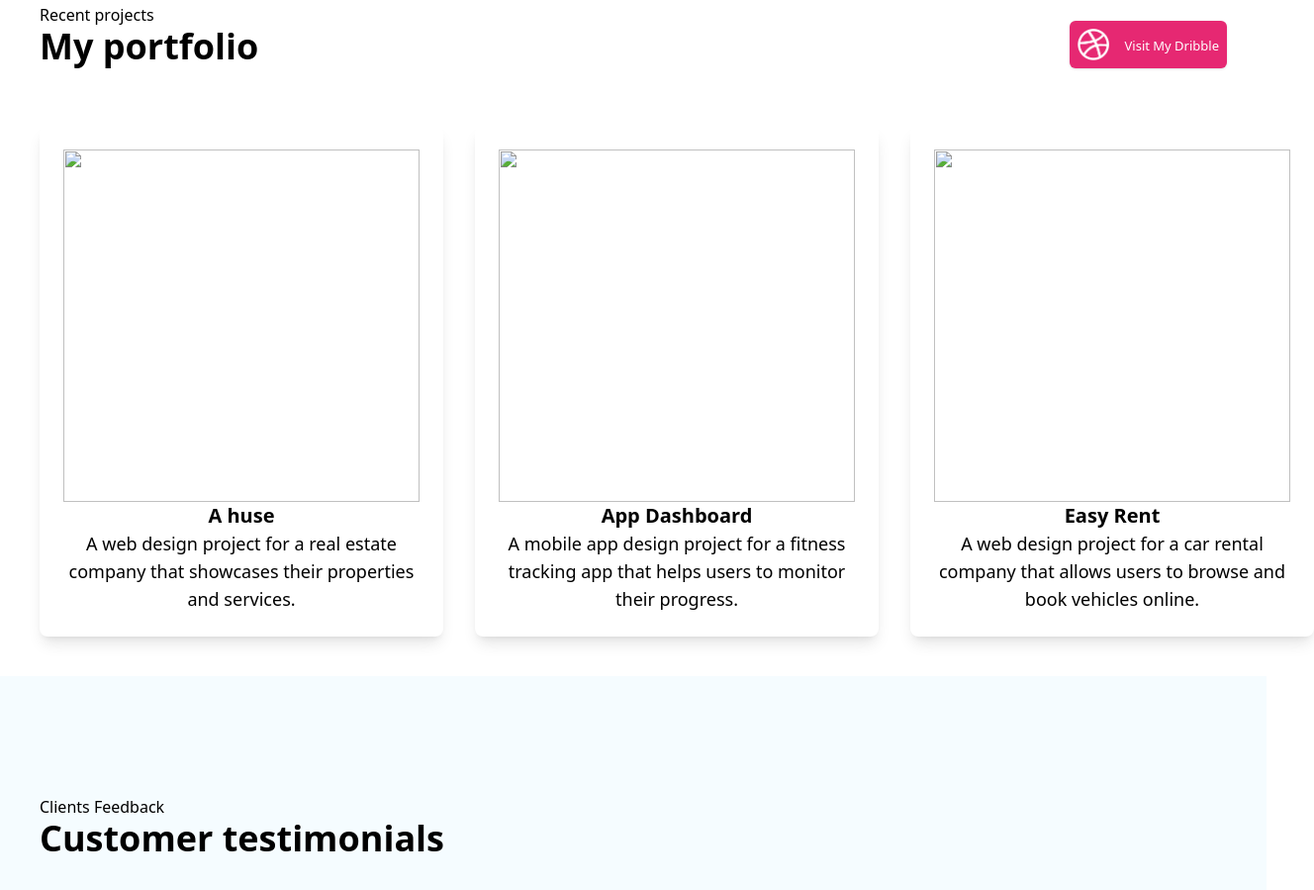
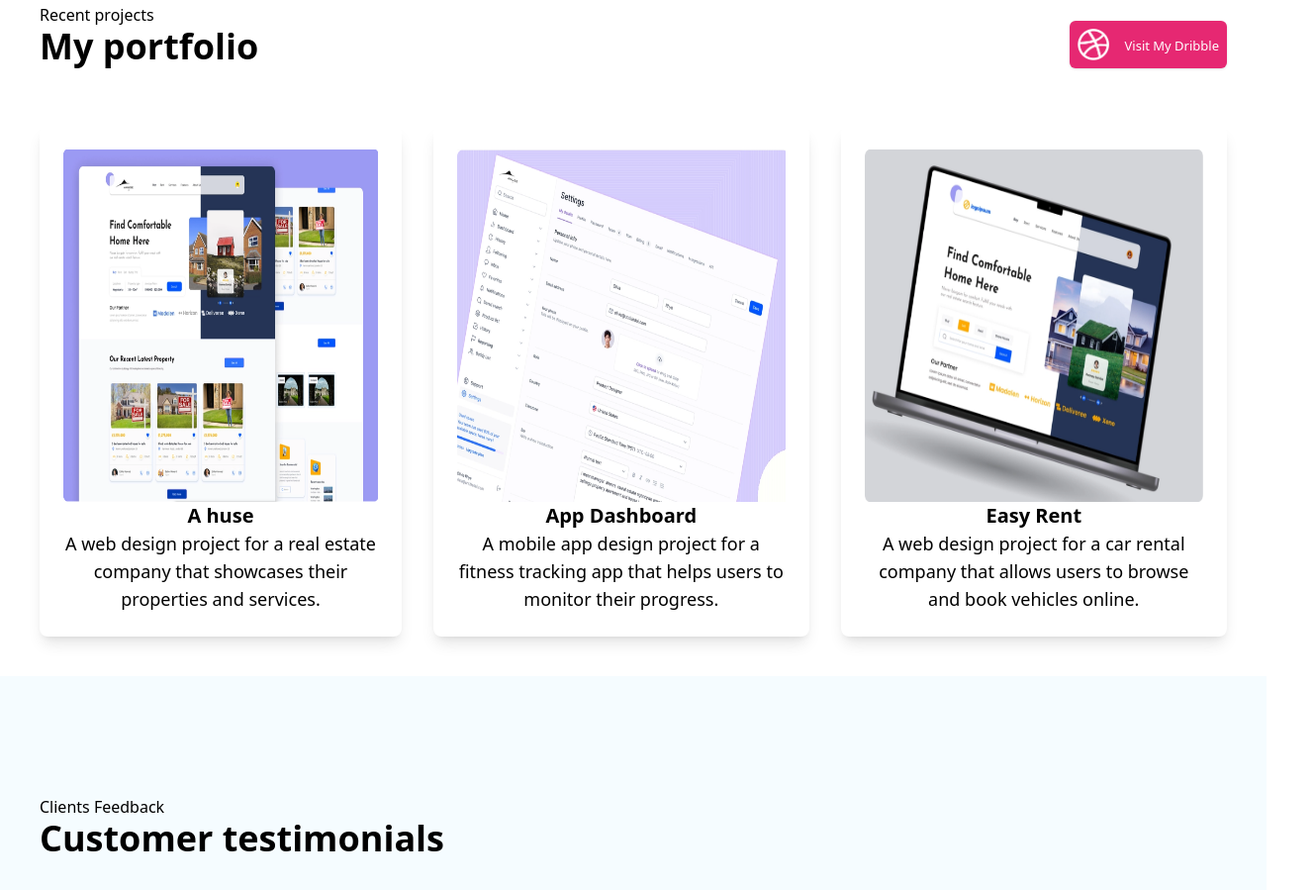
Before and after one commit to hasib-dev-20/tailwind-pro-pra, a plain HTML site: page index.html in a window 1280 px wide. Shown: the part 2400-3299 px from the top of the page at 99% size, 1328 px wide, since content can reach past the window. Drawn offline with nearby package versions, Linux system fonts and the light colour scheme; the site is published under a folder, as on GitHub Pages, so addresses that start at the root find nothing.

Commit message:
-modified image paths

```diff
--- a/index.html
+++ b/index.html
@@ -158,7 +158,7 @@
             class="flex flex-col mt-5 md:mt-0 text-center md:flex-row items-center justify-between px-8 pb-6 gap-5 md:px-10 md:pb-10 md:gap-8">
             <div
                 class="flex md:flex-col gap-2 md:gap-0 items-center bg-white p-4 md:p-6 rounded-lg shadow-lg hover:shadow-xl">
-                <img class="h-40 w-auto md:h-89 md:w-90" src="/Images/A huse 2.png" alt="">
+                <img class="h-40 w-auto md:h-89 md:w-90" src="Images/A huse 2.png" alt="">
                 <h4 class="font-bold text-[18px] md:text-xl">A huse</p>
                     <p class="font-sans font-normal mt-1 md:mt-0 text-[16px] md:text-lg">
                         A web design project for a real estate company that showcases their properties and services.
@@ -166,7 +166,7 @@
             </div>
 
             <div class="flex md:flex-col gap-2 md:gap-0 items-center bg-white p-6 rounded-lg shadow-lg hover:shadow-xl">
-                <img class="h-40 w-auto md:h-89 md:w-90" src="/Images/App Dashboard.png" alt="">
+                <img class="h-40 w-auto md:h-89 md:w-90" src="Images/App Dashboard.png" alt="">
                 <h4 class="font-bold  text-xl">App Dashboard</p>
                     <p class="font-sans font-normal mt-1 md:mt-0 text-[16px] md:text-lg">
                         A mobile app design project for a fitness tracking app that helps users to monitor their
@@ -175,7 +175,7 @@
             </div>
 
             <div class="flex md:flex-col gap-2 md:gap-0 items-center bg-white p-6 rounded-lg shadow-lg hover:shadow-xl">
-                <img class="h-40 w-auto md:h-89 md:w-90" src="/Images/Easy Rent.png" alt="">
+                <img class="h-40 w-auto md:h-89 md:w-90" src="Images/Easy Rent.png" alt="">
                 <h4 class="font-bold  text-xl">Easy Rent</p>
                     <p class="font-sans font-normal mt-1 md:mt-0 text-[16px] md:text-lg">
                         A web design project for a car rental company that allows users to browse and book vehicles
```
